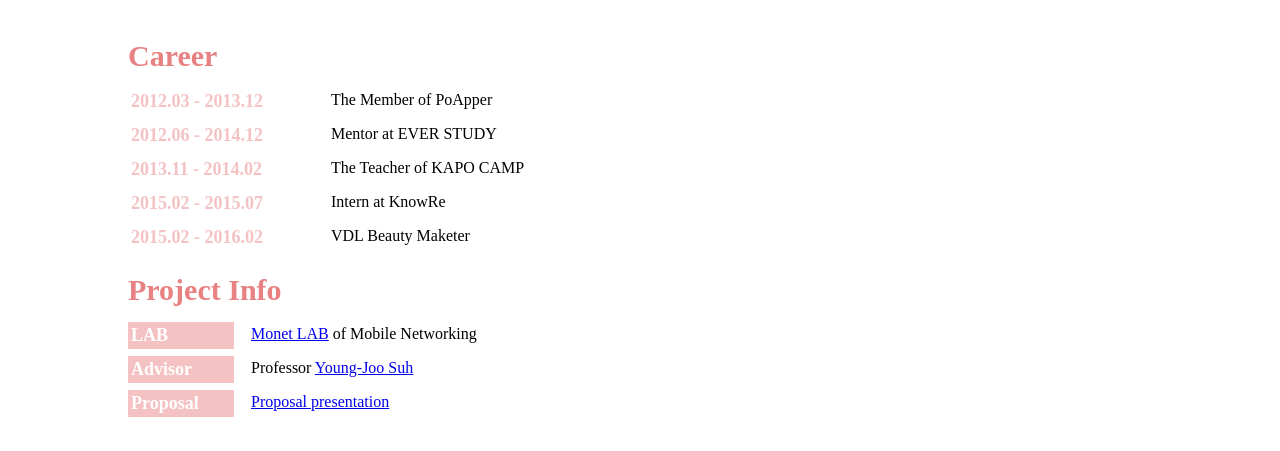
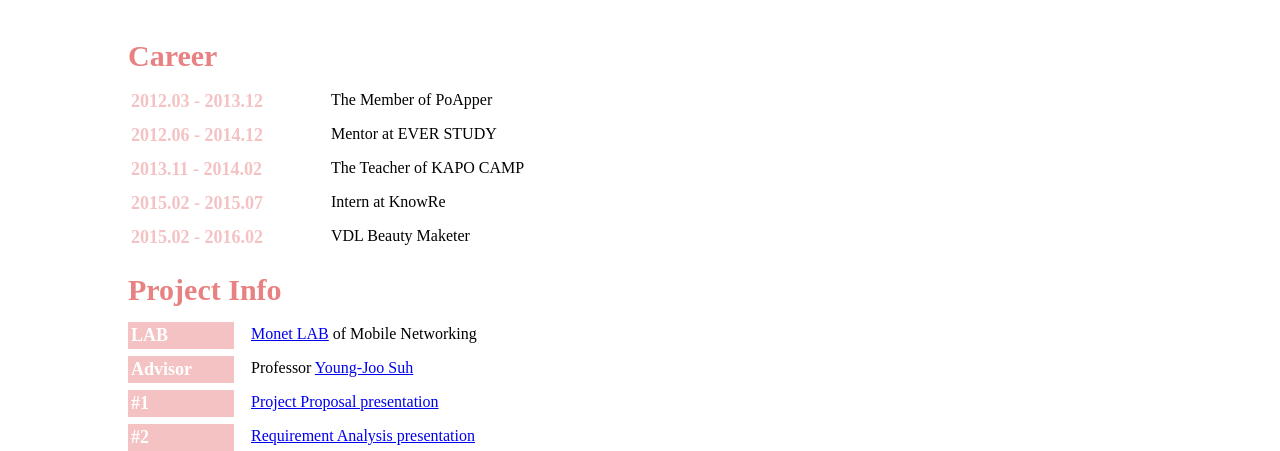
Before and after one commit to CSOOM/csoom.github.com, a plain HTML site: page index.html in a window 1280 px wide. Shown: the part 1233-1684 px from the top of the page. Before the commit the page ends 1650 px from the top, so only its background shows below. Drawn offline with Linux system fonts and the light colour scheme; a web font is replaced by a local one.

Commit message:
add requirement document

```diff
--- a/index.html
+++ b/index.html
@@ -92,8 +92,12 @@
 				<div class="content">Professor <a href="http://monet.postech.ac.kr/yjsuh/">Young-Joo Suh</a></div>
 			</div>
 			<div class="line">
-				<div class="item">Proposal</div>
-				<div class="content"><a href="file/proposal_chosoomin.pdf">Proposal presentation </a></div>
+				<div class="item">#1</div>
+				<div class="content"><a href="file/proposal_chosoomin.pdf">Project Proposal presentation </a></div>
+			</div>
+			<div class="line">
+				<div class="item">#2</div>
+				<div class="content"><a href="file/requirement_chosoomin.pdf">Requirement Analysis presentation </a></div>
 			</div>
 		</div>
 	</div>
```
Also changed, not shown: 1 other file.
